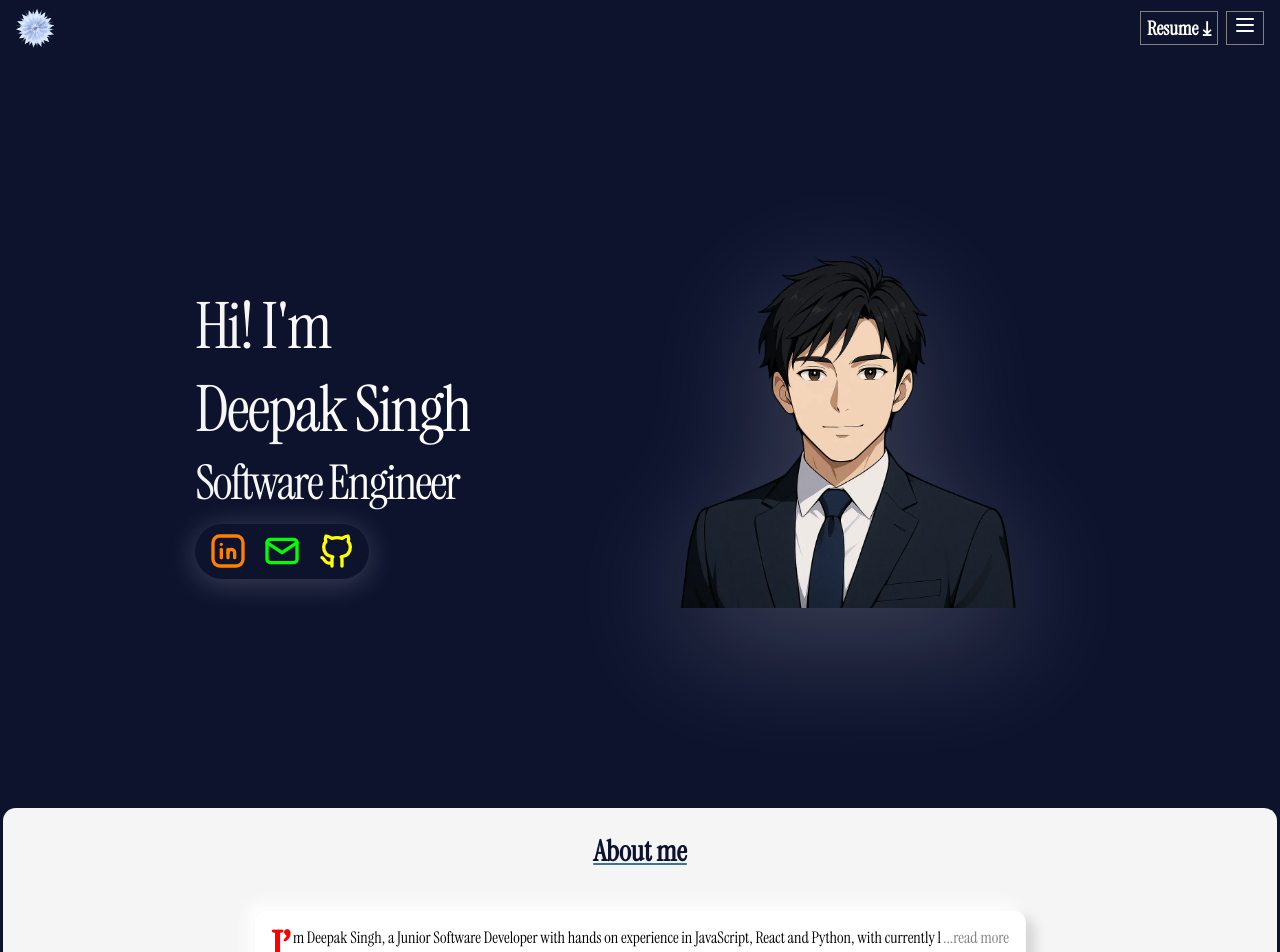
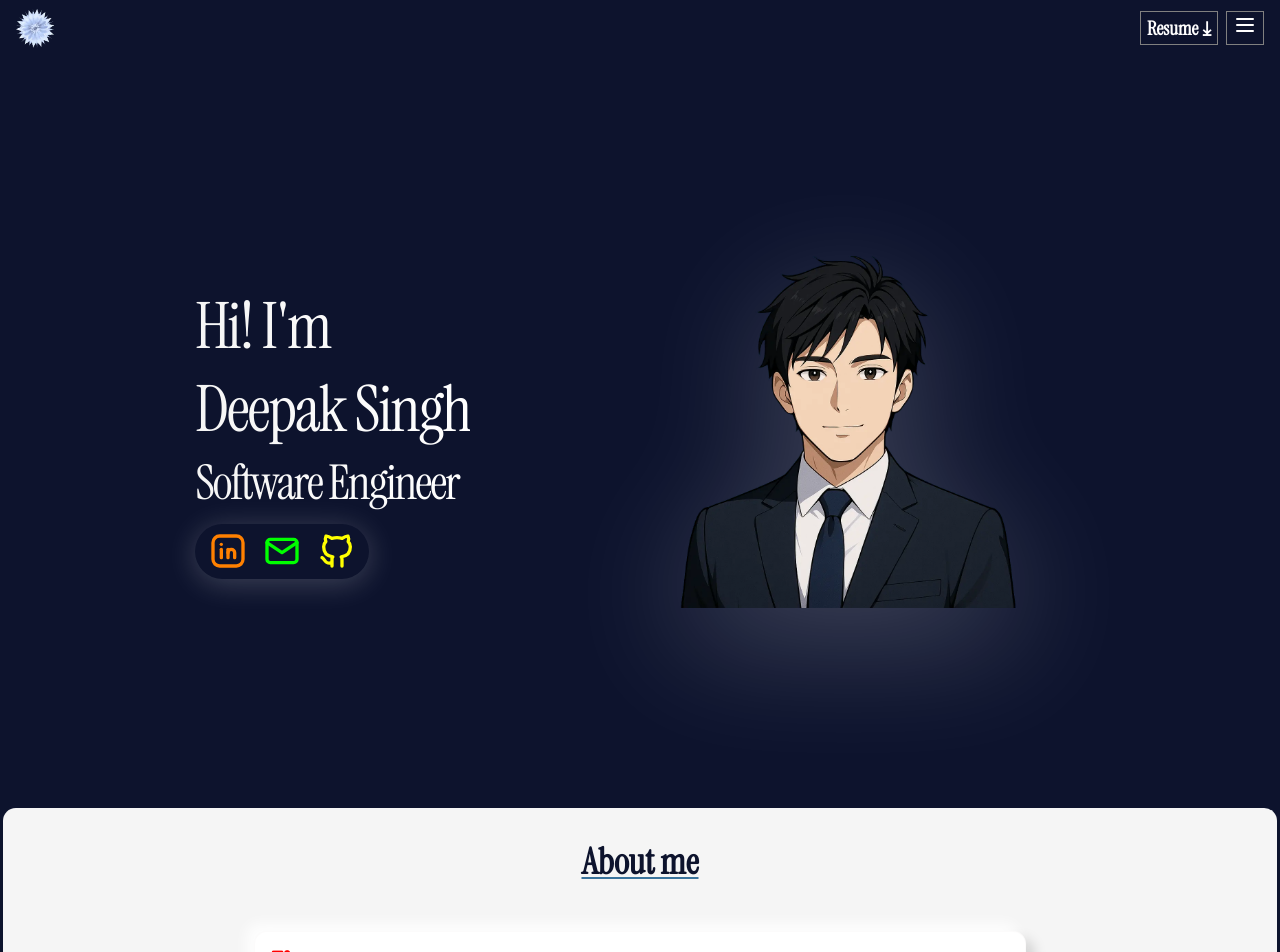
Before and after one commit to DeepakSingh9999/Portfolio, a React (Vite) app: page / in a window 1280 px wide. Shown: the top 952 px of the page. Built offline with nearby package versions, Linux system fonts and the light colour scheme; no server answers.

Commit message:
Update App.css

```diff
--- a/src/App.css
+++ b/src/App.css
@@ -50,7 +50,7 @@ body{
   text-decoration-color:  #3a739c;
   text-decoration-thickness: 0.1em;
   text-underline-offset: 0.13em;
-  font-size: larger;
+  font-size: x-large;
 }
 
 .section-splitter{
```
